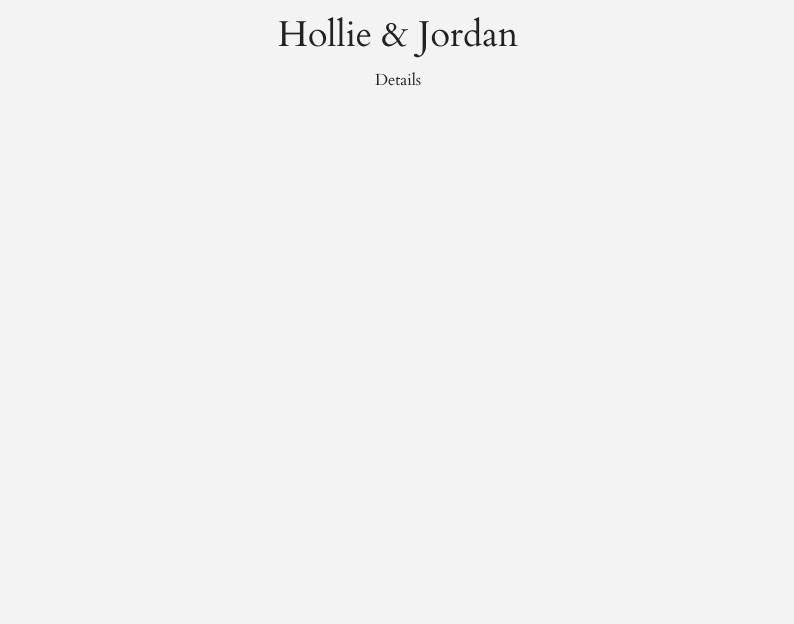
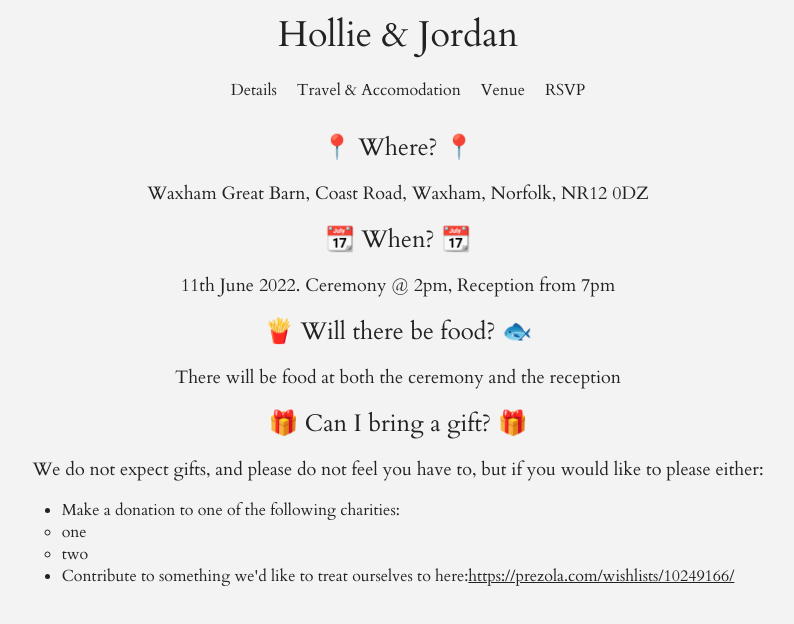
Before and after one commit to JordWyatt/wedding-site, a Gatsby site: page /details in a window 1280 px wide. Shown: the whole page, without its empty margins (242-1036 px from the left). Built offline with nearby package versions, Linux system fonts and the light colour scheme; Gatsby itself is replaced by a stand-in of ours.

Commit message:
Flesh out pages, this looks awful :)

```diff
--- a/src/components/Layout.js
+++ b/src/components/Layout.js
@@ -9,7 +9,7 @@ export default function Layout({ children }) {
       <Link className="header" to="/">
         <h2>Hollie & Jordan</h2>
       </Link>
-      {/* <Navbar /> */}
+      <Navbar />
       <div className="content">{children}</div>
     </div>
   )
--- a/src/components/Navbar.js
+++ b/src/components/Navbar.js
@@ -7,7 +7,7 @@ export default function Navbar() {
       <Link to="/details">Details</Link>
       <Link to="/travel">Travel & Accomodation</Link>
       <Link to="/venue">Venue</Link>
-      <Link to="/rsvp">RSVP</Link>
+      <a href="https://forms.gle/DQDEU2mwNpGYmU2MA">RSVP</a>
     </nav>
   )
 }
--- a/src/pages/details.js
+++ b/src/pages/details.js
@@ -2,5 +2,34 @@ import React from "react"
 import Layout from "../components/Layout"
 
 export default function Details() {
-  return <Layout>Details</Layout>
+  return (
+    <Layout>
+      <div>
+        <h3>📍 Where? 📍</h3>
+        <p>Waxham Great Barn, Coast Road, Waxham, Norfolk, NR12 0DZ</p>
+        <h3>📆 When? 📆</h3>
+        <p>11th June 2022. Ceremony @ 2pm, Reception from 7pm</p>
+        <h3>🍟 Will there be food? 🐟</h3>
+        <p>There will be food at both the ceremony and the reception</p>
+        <h3>🎁 Can I bring a gift? 🎁</h3>
+        <p>
+          We do not expect gifts, and please do not feel you have to, but if you
+          would like to please either:
+        </p>
+        <ul>
+          <li>Make a donation to one of the following charities:</li>
+          <ul>
+            <li>one</li>
+            <li>two</li>
+          </ul>
+          <li>
+            Contribute to something we'd like to treat ourselves to here:
+            <a href="https://prezola.com/wishlists/10249166/">
+              https://prezola.com/wishlists/10249166/
+            </a>
+          </li>
+        </ul>
+      </div>
+    </Layout>
+  )
 }
--- a/src/styles/global.css
+++ b/src/styles/global.css
@@ -13,11 +13,14 @@ body {
 }
 body {
   background: #f3f3f3;
+  padding-left: 5%;
+  padding-right: 5%;
 }
+
 p {
   margin: 16px auto;
   line-height: 1.5em;
-  font-size: 24px;
+  font-size: 18px;
 }
 
 hr {
@@ -55,6 +58,7 @@ nav a {
   text-decoration: none;
   border-bottom: 3px solid transparent;
 }
+
 nav a:hover {
   border-color: #222;
   border-width: 1.5px;
@@ -74,11 +78,12 @@ h2 {
   font-size: 36px;
 }
 
+h3 {
+  font-weight: 50;
+  font-size: 24px;
+}
+
 @media all and (min-width: 100px) and (max-width: 480px) {
-  p {
-    font-size: 18px;
-  }
-
   h1 {
     font-size: 36px;
     font-weight: 400;
```
Also changed, not shown: src/pages/rsvp.js (+17 -1 lines), src/pages/travel.js (+33 -1 lines), src/pages/venue.js (+4 -3 lines).
